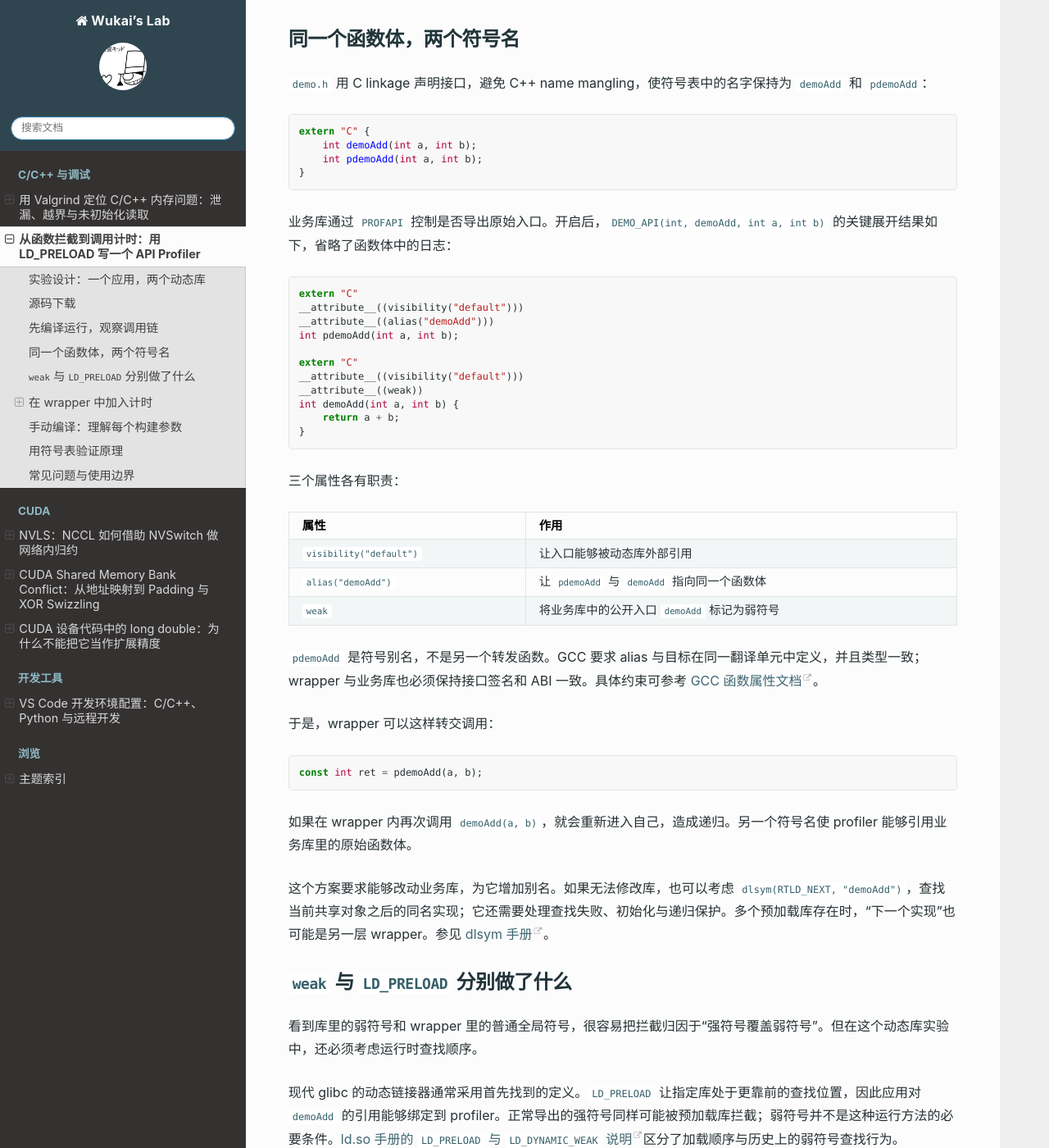
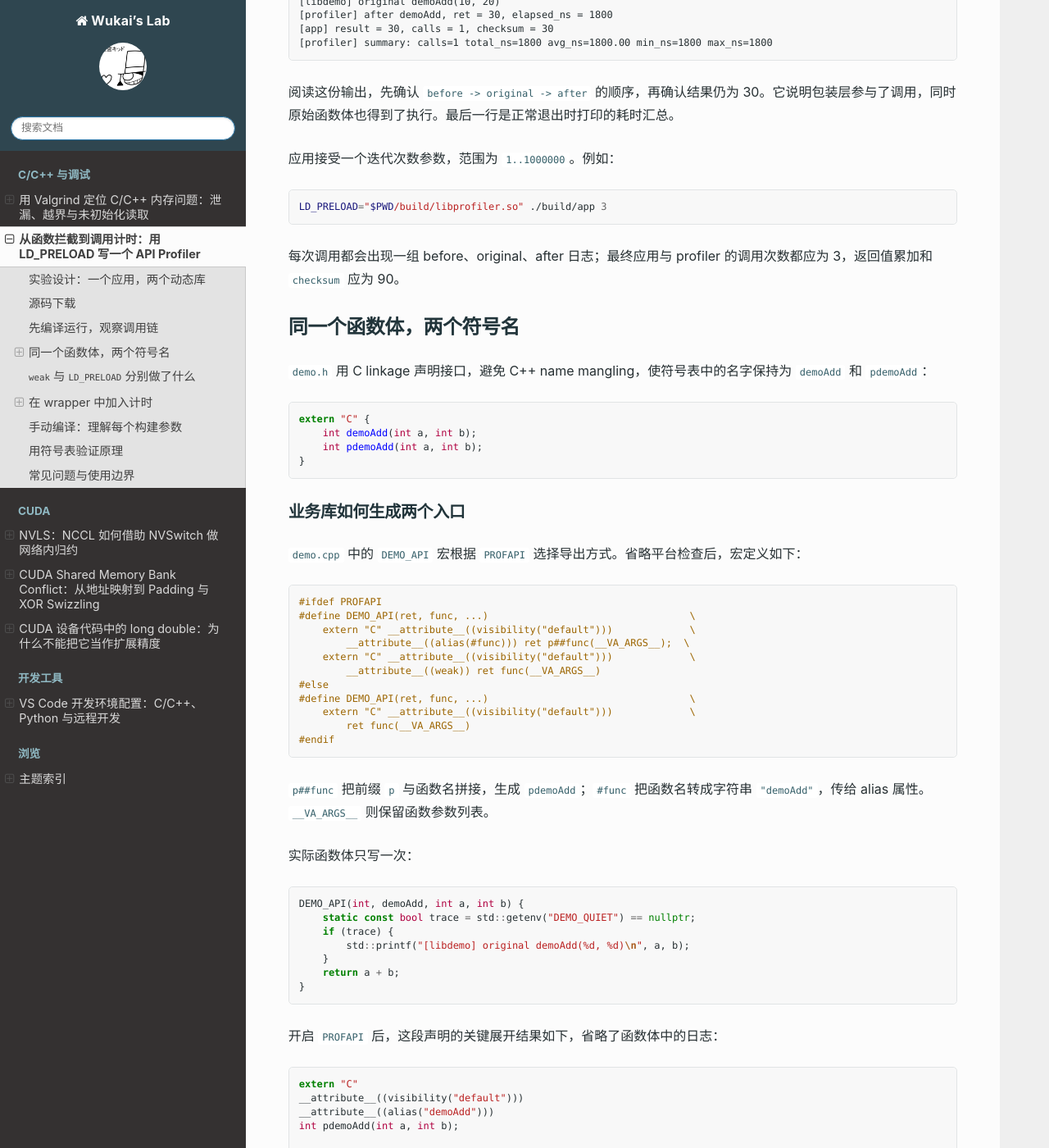
Before and after one commit to kwu130/kwu130.github.io, a Sphinx documentation site: the page built from docs/posts/ld-preload-profiler.md, in a window 1280 px wide and 1400 px high, scrolled down 2613 px. Shown: the whole window at 82% size. Built offline with Sphinx 7.4.7 and the Read the Docs theme 3.1.0, drawn with Linux system fonts in a browser that asks for light colours; some of the changed text lies outside the part shown.

Commit message:
📝 illustrate profiler guide with source snippets

````diff
--- a/docs/posts/ld-preload-profiler.md
+++ b/docs/posts/ld-preload-profiler.md
@@ -26,6 +26,23 @@ Linux 的 `LD_PRELOAD` 为这种实验提供了一个入口。应用仍然调用
 | `app` | `main.cpp` | 调用接口，并检查返回值 |
 | `libdemo.so` | `demo.cpp`、`demo.h` | 提供 `demoAdd` 和原始实现别名 `pdemoAdd` |
 | `libprofiler.so` | `profiler.cpp`、`demo.h` | 拦截 `demoAdd`，记录耗时后返回结果 |
+
+`main.cpp` 中的业务调用很直接。下面省略了命令行参数解析和最终打印，只保留调用循环：
+
+```cpp
+std::uint64_t checksum = 0;
+int ret = 0;
+for (unsigned int i = 0; i < iterations; ++i) {
+    ret = demoAdd(10, 20);
+    if (ret != 30) {
+        std::fprintf(stderr, "unexpected result: %d\n", ret);
+        return 1;
+    }
+    checksum += static_cast<std::uint64_t>(ret);
+}
+```
+
+应用只知道 `demoAdd`，没有引用 profiler，也没有调用 `pdemoAdd`。`checksum` 则让我们能从运行结果检查每次返回值的累加是否正确。
 
 两种运行方式对应两条调用路径：
 
@@ -125,7 +142,39 @@ extern "C" {
 }
 ```
 
-业务库通过 `PROFAPI` 控制是否导出原始入口。开启后，`DEMO_API(int, demoAdd, int a, int b)` 的关键展开结果如下，省略了函数体中的日志：
+### 业务库如何生成两个入口
+
+`demo.cpp` 中的 `DEMO_API` 宏根据 `PROFAPI` 选择导出方式。省略平台检查后，宏定义如下：
+
+```cpp
+#ifdef PROFAPI
+#define DEMO_API(ret, func, ...)                                  \
+    extern "C" __attribute__((visibility("default")))             \
+        __attribute__((alias(#func))) ret p##func(__VA_ARGS__);  \
+    extern "C" __attribute__((visibility("default")))             \
+        __attribute__((weak)) ret func(__VA_ARGS__)
+#else
+#define DEMO_API(ret, func, ...)                                  \
+    extern "C" __attribute__((visibility("default")))             \
+        ret func(__VA_ARGS__)
+#endif
+```
+
+`p##func` 把前缀 `p` 与函数名拼接，生成 `pdemoAdd`；`#func` 把函数名转成字符串 `"demoAdd"`，传给 alias 属性。`__VA_ARGS__` 则保留函数参数列表。
+
+实际函数体只写一次：
+
+```cpp
+DEMO_API(int, demoAdd, int a, int b) {
+    static const bool trace = std::getenv("DEMO_QUIET") == nullptr;
+    if (trace) {
+        std::printf("[libdemo] original demoAdd(%d, %d)\n", a, b);
+    }
+    return a + b;
+}
+```
+
+开启 `PROFAPI` 后，这段声明的关键展开结果如下，省略了函数体中的日志：
 
 ```cpp
 extern "C"
@@ -151,11 +200,19 @@ int demoAdd(int a, int b) {
 
 `pdemoAdd` 是符号别名，不是另一个转发函数。GCC 要求 alias 与目标在同一翻译单元中定义，并且类型一致；wrapper 与业务库也必须保持接口签名和 ABI 一致。具体约束可参考 [GCC 函数属性文档](https://gcc.gnu.org/onlinedocs/gcc/Common-Function-Attributes.html)。
 
-于是，wrapper 可以这样转交调用：
+### wrapper 如何调用原始实现
+
+忽略日志、计时与统计后，`profiler.cpp` 中包装函数的最小结构如下：
 
 ```cpp
-const int ret = pdemoAdd(a, b);
+extern "C" __attribute__((visibility("default")))
+int demoAdd(int a, int b) {
+    const int ret = pdemoAdd(a, b);
+    return ret;
+}
 ```
+
+它导出应用要找的同名 `demoAdd`，内部通过 `pdemoAdd` 执行业务逻辑，再把返回值交还应用。后面的计时和统计代码就插在这个调用前后。
 
 如果在 wrapper 内再次调用 `demoAdd(a, b)`，就会重新进入自己，造成递归。另一个符号名使 profiler 能够引用业务库里的原始函数体。
 
@@ -196,6 +253,38 @@ DEMO_QUIET=1 LD_BIND_NOW=1 \
 `DEMO_QUIET` 关闭业务库和 profiler 的逐次日志，只保留应用开始、应用结果与 profiler 汇总三行。该变量按是否存在判断，设置成 `0` 也会关闭日志，并且在首次调用时读取后缓存。
 
 `LD_BIND_NOW=1` 把动态符号的懒绑定提前到启动阶段，减少首次被测调用中的解析影响。它不会消除其他初始化、缓存或调度成本。[ld.so 手册](https://man7.org/linux/man-pages/man8/ld.so.8.html)说明了这一开关。
+
+### 每次调用如何累计统计
+
+`profiler.cpp` 用一个 `Statistics` 对象保存累计结果。下面保留字段与初值，省略退出时打印报告的析构函数：
+
+```cpp
+struct Statistics {
+    std::uint64_t calls = 0;
+    std::uint64_t total_ns = 0;
+    std::uint64_t min_ns = std::numeric_limits<std::uint64_t>::max();
+    std::uint64_t max_ns = 0;
+
+    // 析构汇总逻辑省略。
+};
+
+Statistics statistics;
+```
+
+`min_ns` 从可表示的最大值开始，保证第一次测量就能更新它。每次原始调用返回、结束计时后，wrapper 执行下面这段更新：
+
+```cpp
+++statistics.calls;
+statistics.total_ns += elapsed;
+if (elapsed < statistics.min_ns) {
+    statistics.min_ns = elapsed;
+}
+if (elapsed > statistics.max_ns) {
+    statistics.max_ns = elapsed;
+}
+```
+
+这些操作位于计时区间之外。正常退出时，完整源码中的 `Statistics` 析构函数先检查 `calls` 是否为零，再按 `total_ns / calls` 计算平均值并打印一条汇总。
 
 ### 怎样解读统计字段
 
````
